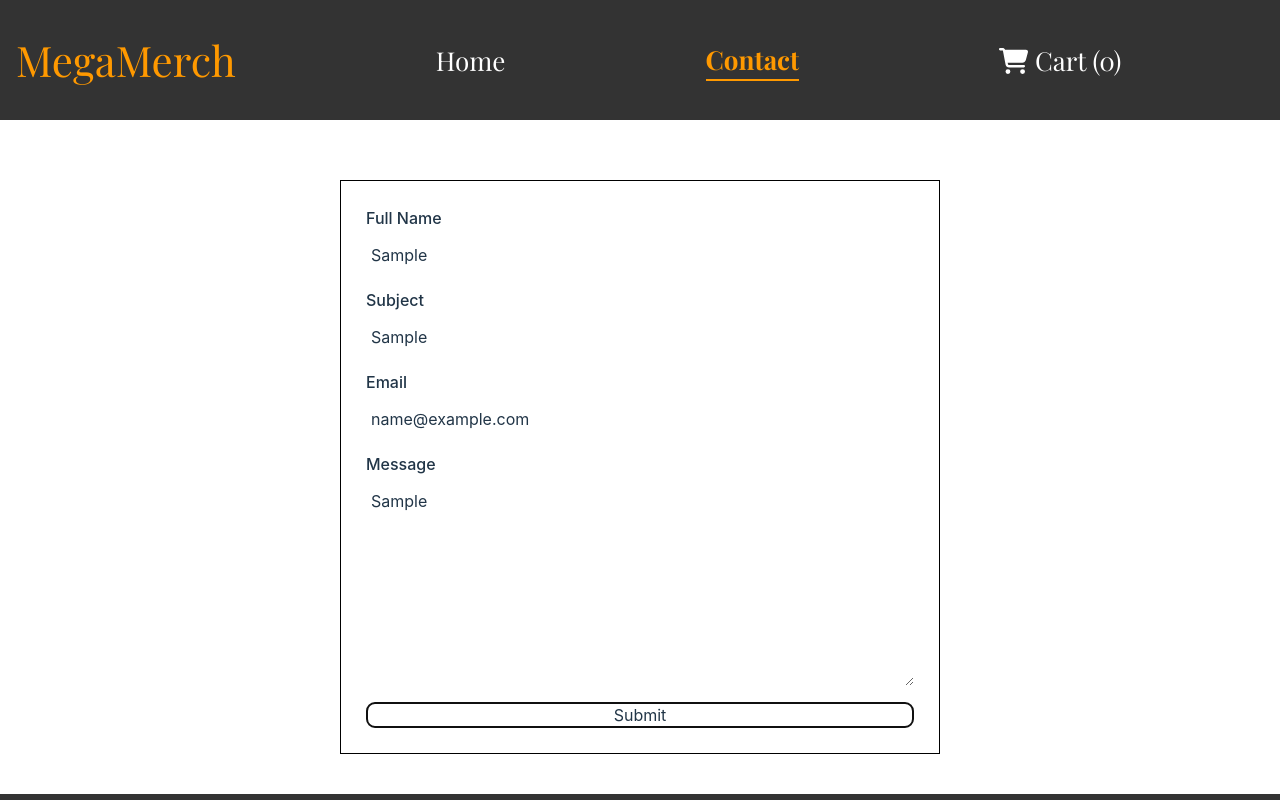
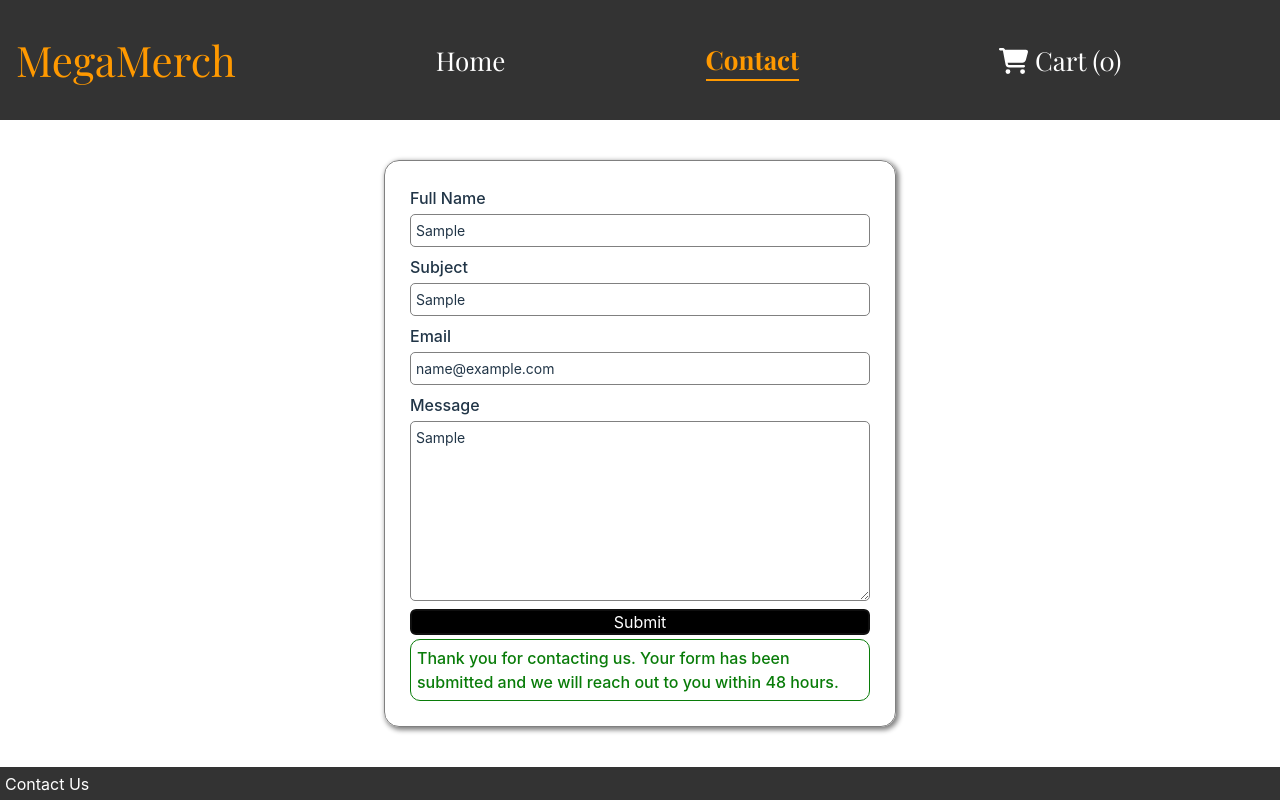
Before and after one commit to olem90/front-end-framworks-CA, a React (Vite) app: page /contact in a window 1280 px wide. Both pictures are taken after typing "Sample", "Sample", "name@example.com", "Sample" into the empty fields and a click on the button "Submit". Shown: the top 800 px of the page. Built offline with nearby package versions, Linux system fonts and the light colour scheme.

Commit message:
styled my form and added message when successfully submitted

```diff
--- a/src/components/Button/Button.styles.jsx
+++ b/src/components/Button/Button.styles.jsx
@@ -1,7 +1,7 @@
 import styled from "styled-components";
 
 export const ViewProductButton = styled.button`
-  border: none;
+border: 1px solid gray;
   border-radius: 3px;
   font-size: 16px;
   cursor: pointer;
@@ -76,3 +76,10 @@ export const BackToStoreButton = styled.button`
   border: none;
   margin-top: 20px;
 `
+
+export const FormButton = styled.button`
+  color: #fff;
+  background: #000;
+  border-radius: 5px;
+
+`
--- a/src/components/Cart/Cart.jsx
+++ b/src/components/Cart/Cart.jsx
@@ -25,7 +25,6 @@ function Cart() {
     };
 
     const handleCheckout = () => {
-
         window.location.href = '/checkout-success';
     };
 
--- a/src/components/Header/Header.styles.jsx
+++ b/src/components/Header/Header.styles.jsx
@@ -1,6 +1,5 @@
 import styled from "styled-components";
 
 export const HeaderStyle = styled.header`
-  margin-bottom: 20px;
-  width: 100%;
+width: 100%;
 `
--- a/src/components/ProductCard/productCard.jsx
+++ b/src/components/ProductCard/productCard.jsx
@@ -55,7 +55,7 @@ function ProductCard () {
     }
 
     return (
-        <div>
+        <div className='product-card-page-wrapper'>
           <SearchBar products={products} />
           <ProductsWrapper>
             {products.map((product) => (
--- a/src/components/ProductCard/productCard.styles.jsx
+++ b/src/components/ProductCard/productCard.styles.jsx
@@ -7,6 +7,7 @@ export const ProductsWrapper = styled.div`
   gap:30px 0px;
   box-sizing: border-box;
   margin-top: 60px;
+  background: #FAFAFA;
 `
 export const ProductCardStyle = styled.div`
   box-sizing: border-box;
--- a/src/components/SearchBar/SearchBar.styles.jsx
+++ b/src/components/SearchBar/SearchBar.styles.jsx
@@ -4,7 +4,7 @@ export const SearchBarStyle = styled.div`
   height: 30px;
   width: 30%;
   margin-inline: auto;
-  margin-bottom: 35px;
+  padding-top: 40px;
 
     input {
         width:100%;
--- a/src/components/pages/Contact/Contact.jsx
+++ b/src/components/pages/Contact/Contact.jsx
@@ -1,5 +1,6 @@
-import { useState } from "react";
+import { useState, useEffect } from "react";
 import { ContactWrapper, FormContainer, FormStyles } from "./Contact.styles";
+import { FormButton } from "../../Button/Button.styles";
 
 const Contact = () => {
     const [fullName, setFullName] = useState('');
@@ -11,6 +12,19 @@ const Contact = () => {
     const [fullNameError, setFullNameError] = useState('');
     const [subjectError, setsubjectError] = useState('');
     const [bodyError, setbodyError] = useState('');
+    const [isValid, setIsValid] = useState(false);
+
+    useEffect(() => {
+      let timer;
+      if(isValid) {
+        timer = setTimeout(() => {
+          setIsValid(false)
+        }, 10000)
+      }
+      return () => {
+        clearTimeout(timer);
+      };
+    }, [isValid]);
 
     function onFullNameChange(event) {
         setFullName(event.target.value)
@@ -30,39 +44,41 @@ const Contact = () => {
 
     function onFormSubmit(event) {
       event.preventDefault();
-      let isValid = true;
 
       const emailPattern = /[^\s@]+@[^\s@]+\.[^\s@]+/;
+      let valid = true;
 
       if (!emailPattern.test(email)) {
         setEmailError("* Invalid email address");
-          isValid = false;
+        valid = false;
       } else {
         setEmailError("");
       }
 
       if (fullName.length < 3) {
         setFullNameError("* Full name must be at least 3 charachters long");
-          isValid = false;
+        valid = false;
       } else {
         setFullNameError("");
       }
 
       if (subject.length < 3) {
         setsubjectError("* Subject must be at least 3 charachters long");
-          isValid = false;
+        valid = false;
       } else {
         setsubjectError("");
       }
 
       if (body.length < 3) {
         setbodyError("* Message must be at least 3 charachters long");
-          isValid = false;
+        valid = false;
       } else {
         setbodyError("");
       }
 
-      if (isValid) {
+      setIsValid(valid);
+
+      if (valid) {
         console.log({ fullName, subject, email, body });
       }
     }
@@ -99,9 +115,18 @@ const Contact = () => {
               rows={8} required/>
                 <span>{bodyError}</span>
 
-              <button type="submit">Submit</button>
+              <FormButton type="submit">Submit</FormButton>
+
+              {isValid ? (
+                <p className="form-success-message">
+                Thank you for contacting us. Your form has been submitted
+                and we will reach out to you within 48 hours.
+                </p>
+
+              ) : ""}
 
             </FormStyles>
+
           </FormContainer>
         </ContactWrapper>
     )
--- a/src/components/pages/Contact/Contact.styles.jsx
+++ b/src/components/pages/Contact/Contact.styles.jsx
@@ -7,23 +7,30 @@ export const ContactWrapper = styled.div`
   margin-block: 40px;
 `
 export const FormContainer = styled.div`
-  border: 1px solid black;
-  width: 600px;
+  border: 1px solid gray;
+  width: 40%;
   padding: 25px;
-
+  border-radius: 15px;
+  box-shadow: 2px 2px 5px 1px grey;
 `
 export const FormStyles = styled.form`
   display: flex;
   flex-direction: column;
-  gap: 8px;
+  gap: 4px;
 
   input, textarea {
     padding: 5px;
+    border: 1px solid gray;
+    border-radius: 5px;
+    font-size: 14px;
   }
 
   label {
     font-weight: 500;
+    font-size: 16px;
+
   }
+
   span {
     color: red;
     font-size: 14px;
--- a/src/styles.scss
+++ b/src/styles.scss
@@ -12,6 +12,10 @@ html {
     box-shadow: 0 3px 5px rgba(0, 0, 0, 0.1);
 }
 
+.product-card-page-wrapper {
+    background: #FAFAFA;
+}
+
 .star {
     color: gold;
 }
@@ -24,6 +28,7 @@ html {
 .discountPercent {
     color: rgb(182, 5, 5);
     font-weight: bold;
+
 }
 
 .viewProductBtn {
@@ -165,3 +170,12 @@ html {
     border: 1px solid rgb(218, 216, 216);
     width: 100%;
 }
+
+.form-success-message {
+    color: rgb(9, 124, 9) !important;
+    padding: 6px;
+    border: 1px solid rgb(9, 124, 9);
+    border-radius: 10px;
+    font-weight: 500;
+    color: rgb(245, 209, 142);
+}
```
